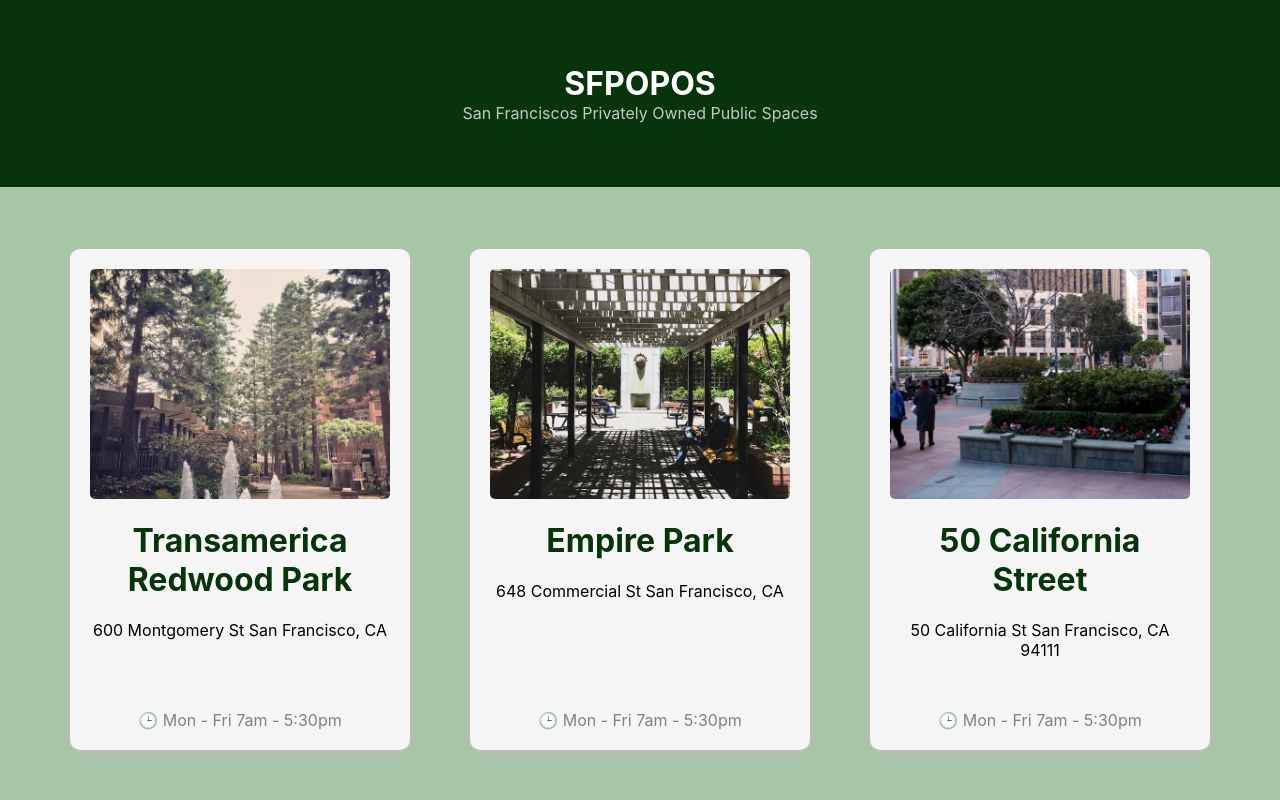
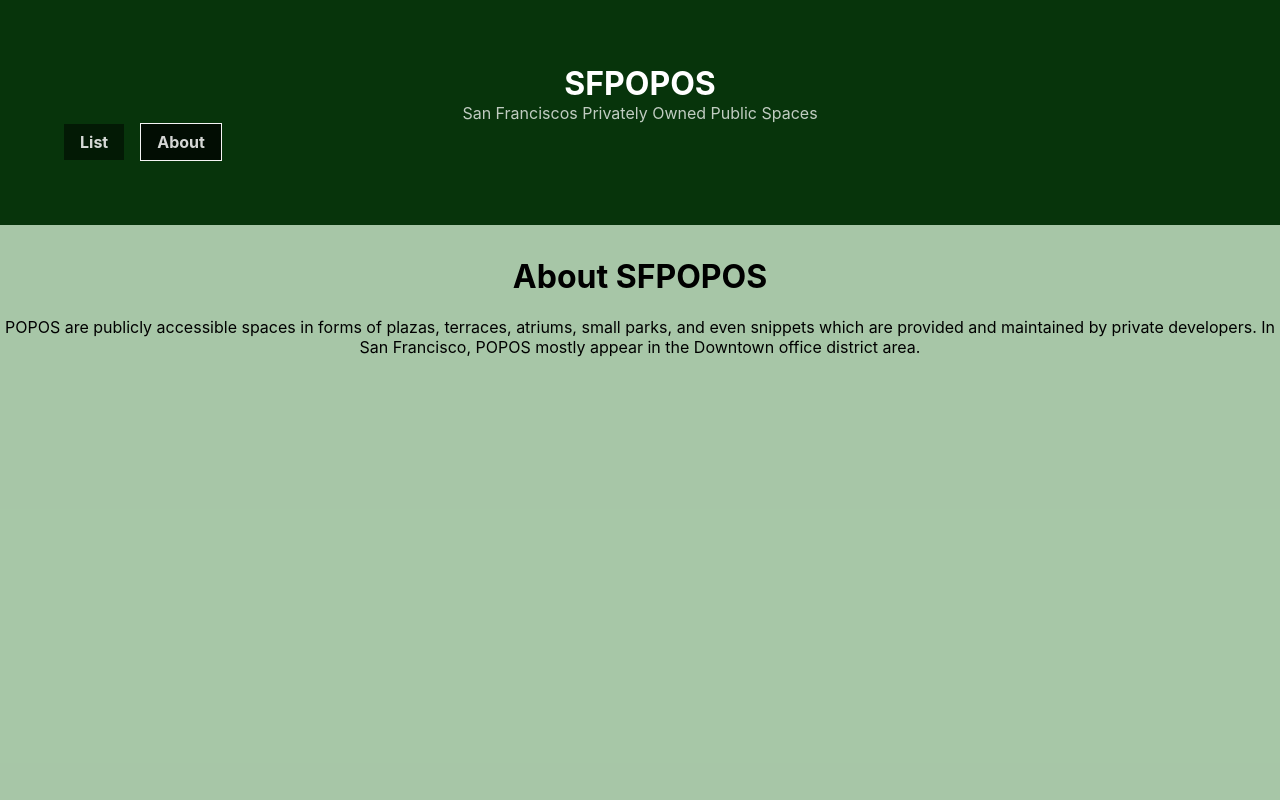
Before and after one commit to brooklyndippo/sf-pops, a React (Create React App) app: page /#/about in a window 1280 px wide. Shown: the top 800 px of the page. Built offline with nearby package versions, Linux system fonts and the light colour scheme.

Commit message:
routing by id

```diff
--- a/package.json
+++ b/package.json
@@ -8,6 +8,7 @@
     "@testing-library/user-event": "^13.5.0",
     "react": "^18.2.0",
     "react-dom": "^18.2.0",
+    "react-router-dom": "^6.8.1",
     "react-scripts": "5.0.1",
     "web-vitals": "^2.1.4"
   },
--- /dev/null
+++ b/src/About.js
@@ -0,0 +1,17 @@
+import React from 'react'
+
+function About() {
+  return (
+    <div style={{ height: "80vh" }}>
+      <h1>About SFPOPOS</h1>
+      <p>POPOS are publicly accessible spaces in
+        forms of plazas, terraces, atriums, small
+        parks, and even snippets which are provided
+        and maintained by private developers. In San
+        Francisco, POPOS mostly appear in the Downtown
+        office district area.</p>
+    </div>
+  )
+}
+
+export default About
--- a/src/App.js
+++ b/src/App.js
@@ -1,5 +1,6 @@
 import './App.css';
 import Footer from './Footer';
+import { Outlet } from 'react-router-dom'
 
 import POPOSList from './POPOSList';
 import Title from './Title';
@@ -8,7 +9,7 @@
   return (
     <div className="App">
       <Title />
-      <POPOSList />
+      <Outlet />
       <Footer />
     </div>
   );
--- /dev/null
+++ b/src/POPOSDetails.js
@@ -0,0 +1,28 @@
+import React from 'react'
+import { useParams } from 'react-router'
+import data from './sfpopos-data.json'
+
+function POPOSDetails(props) {
+  const params = useParams()
+  const { id } = params // Location index
+  const { images, title, desc, hours, features, geo } = data[id]
+
+  return (
+    <div>
+      <div>
+        <img src={`${process.env.PUBLIC_URL}images/${images[0]}`} alt={title} />
+      </div>
+
+      <div>
+        <h1>{ title }</h1>
+        <p>{ desc }</p>
+        <p>{ hours }</p>
+        <p>{ features }</p>
+        <p>{ geo.lat } { geo.lon }</p>
+      </div>
+
+    </div>
+  )
+}
+
+export default POPOSDetails
--- a/src/POPOSList.js
+++ b/src/POPOSList.js
@@ -7,9 +7,10 @@
 })
 
 function POPOSList() {
-    const spaces = data.map(( { title, address, images, hours } ) => {
+    const spaces = data.map(( { title, address, images, hours }, i ) => {
         return (
           <POPOSSpace
+            id={i}
             key={title}
             name={title}
             address={address}
--- a/src/POPOSSpace.css
+++ b/src/POPOSSpace.css
@@ -17,6 +17,17 @@
     color: rgb(7, 52, 11);
 }
 
+
+.POPOSSpace a {
+    text-decoration: none;
+    color: rgb(7, 52, 11);
+}
+
+.card-details {
+    height: 200px;
+    overflow: hidden;
+}
+
 .POPOSSpace > img {
     width: 100%;
     height: 50%;
@@ -28,4 +39,5 @@
     color: gray;
     position: absolute;
     bottom: 20px;
+    text-align: center;
 }
--- a/src/POPOSSpace.js
+++ b/src/POPOSSpace.js
@@ -1,18 +1,25 @@
 import './POPOSSpace.css';
+import { Link } from 'react-router-dom'
 
 function POPOSSpace(props) {
-  const { name, address, image, hours } = props;
+  const { name, address, image, hours, id } = props;
   return (
     <div className='POPOSSpace'>
+      <Link to={`/details/${id}`}>
       <img src={`${process.env.PUBLIC_URL}/images/${image}`}
         width="300"
         height="300"
         alt={name}
       />
-      <h1>{name}</h1>
-      <div>{address}</div>
-      <div className="hours">
-        {hours ? `🕒 ${hours}` : 'Hours not available.' }
+      </Link>
+      <div className="card-details">
+        <Link to={`/details/${id}`}>
+        <h1>{name}</h1>
+        </Link>
+        <div>{address}</div>
+        <div className="hours">
+          {hours ? `🕒 ${hours}` : 'Hours not available.' }
+        </div>
       </div>
     </div>
   )
--- a/src/Title.css
+++ b/src/Title.css
@@ -19,3 +19,22 @@
   width: 100%;
   color: rgba(255, 255, 255, 0.75);
 }
+
+.Title a {
+    display: inline-block;
+    padding: 0.5em 1em;
+    color: rgba(255, 255, 255, 0.835);
+    font-weight: bold;
+    text-decoration: none;
+    background-color: rgb(3, 26, 5);
+    margin: 0 1em 0 0;
+  }
+
+.Title a:hover {
+    background-color: rgb(2, 13, 3);
+}
+
+.Title .nav-link-active {
+    background-color: rgb(2, 13, 3);
+    border: 1px solid whitesmoke;
+}
--- a/src/Title.js
+++ b/src/Title.js
@@ -1,12 +1,18 @@
 // src/Title.js
 import React from 'react'
 import './Title.css';
+import { NavLink } from 'react-router-dom'
 
 export default function Title() {
   return (
   <div className="Title">
       <h1>SFPOPOS</h1>
 		<div className="Title-Subtitle">San Franciscos Privately Owned Public Spaces</div>
+
+    <div>
+        <NavLink className={({ isActive }) => isActive ? "nav-link-active" : "nav-link" } to="/">List</NavLink>
+        <NavLink className={({ isActive }) => isActive ? "nav-link-active" : "nav-link" } to="/about">About</NavLink>
+    </div>
   </div>
   )
 }
--- a/src/index.js
+++ b/src/index.js
@@ -1,14 +1,28 @@
 import React from 'react';
-import ReactDOM from 'react-dom/client';
+//import ReactDOM from 'react-dom/client';
+import { createRoot } from 'react-dom/client'
 import './index.css';
 import App from './App';
+import POPOSList from './POPOSList';
+import POPOSDetails from './POPOSDetails';
+import About from './About';
 import reportWebVitals from './reportWebVitals';
+import { HashRouter as Router, Routes, Route } from 'react-router-dom';
 
-const root = ReactDOM.createRoot(document.getElementById('root'));
+const rootElement = document.getElementById('root');
+const root = createRoot(rootElement);
+
 root.render(
-  <React.StrictMode>
-    <App />
-  </React.StrictMode>
+  <Router>
+    <Routes>
+      <Route path="/" element={<App />}>
+        <Route path="/" element={<POPOSList />} />
+        <Route path="about" element={<About />} />
+        <Route path="/details/:id" element={<POPOSDetails />} />
+      </Route>
+    </Routes>
+  </Router>,
+  //document.getElementById('root')
 );
 
 // If you want to start measuring performance in your app, pass a function
```
Also changed, not shown: 1 other file (tests, documents, lock files or other folders).
